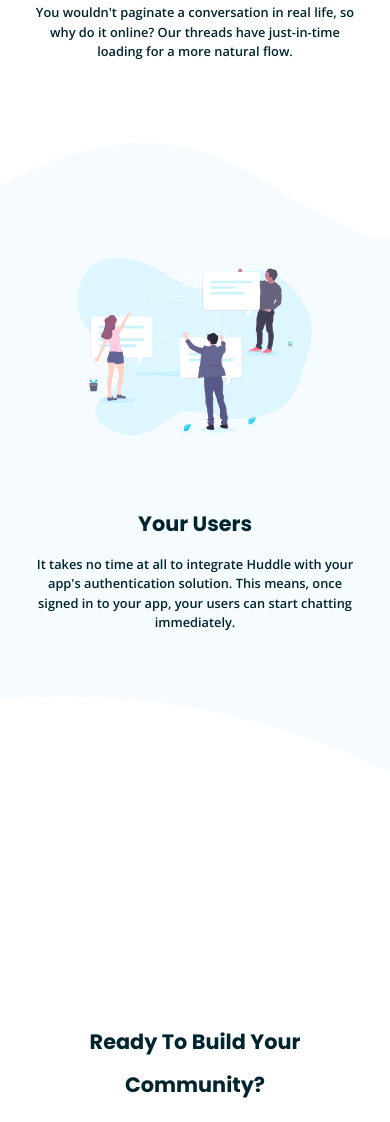
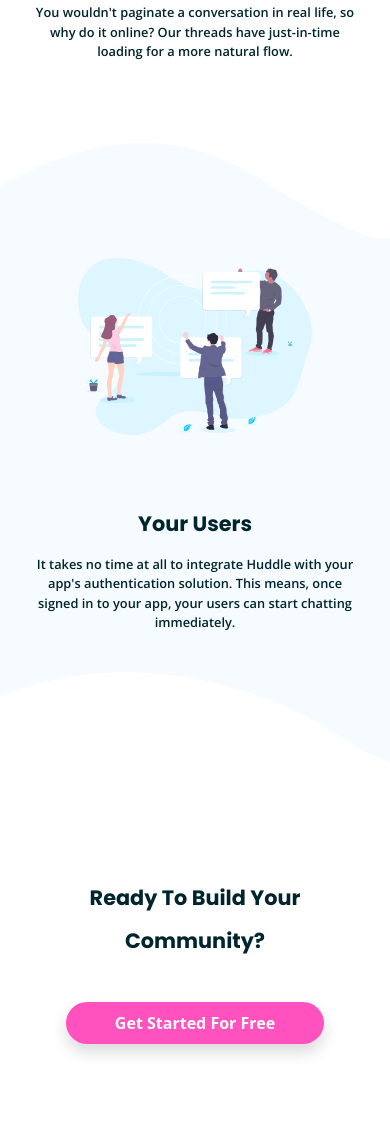
Before and after one commit to AhmadAbukishk/Huddle_training, a plain HTML site: page index.html in a window 390 px wide. Shown: the part 2538-3660 px from the top of the page. Drawn offline with nearby package versions, Linux system fonts and the light colour scheme.

Commit message:
Add files via upload

```diff
--- a/css/style.css
+++ b/css/style.css
@@ -257,6 +257,7 @@ p {
     background-image: url("../images/bg-section-bottom-mobile-2.svg");
     background-repeat: no-repeat;
     background-size: cover;
+    height: 95px;
   }
 
 
@@ -288,6 +289,13 @@ p {
 #ready h2{
 margin-bottom:0;
 }
+
+@media only screen and (max-width: 600px)  {
+  #ready {
+    margin-top: 0;
+  }
+}
+
 
 /* Contact */
 
```
